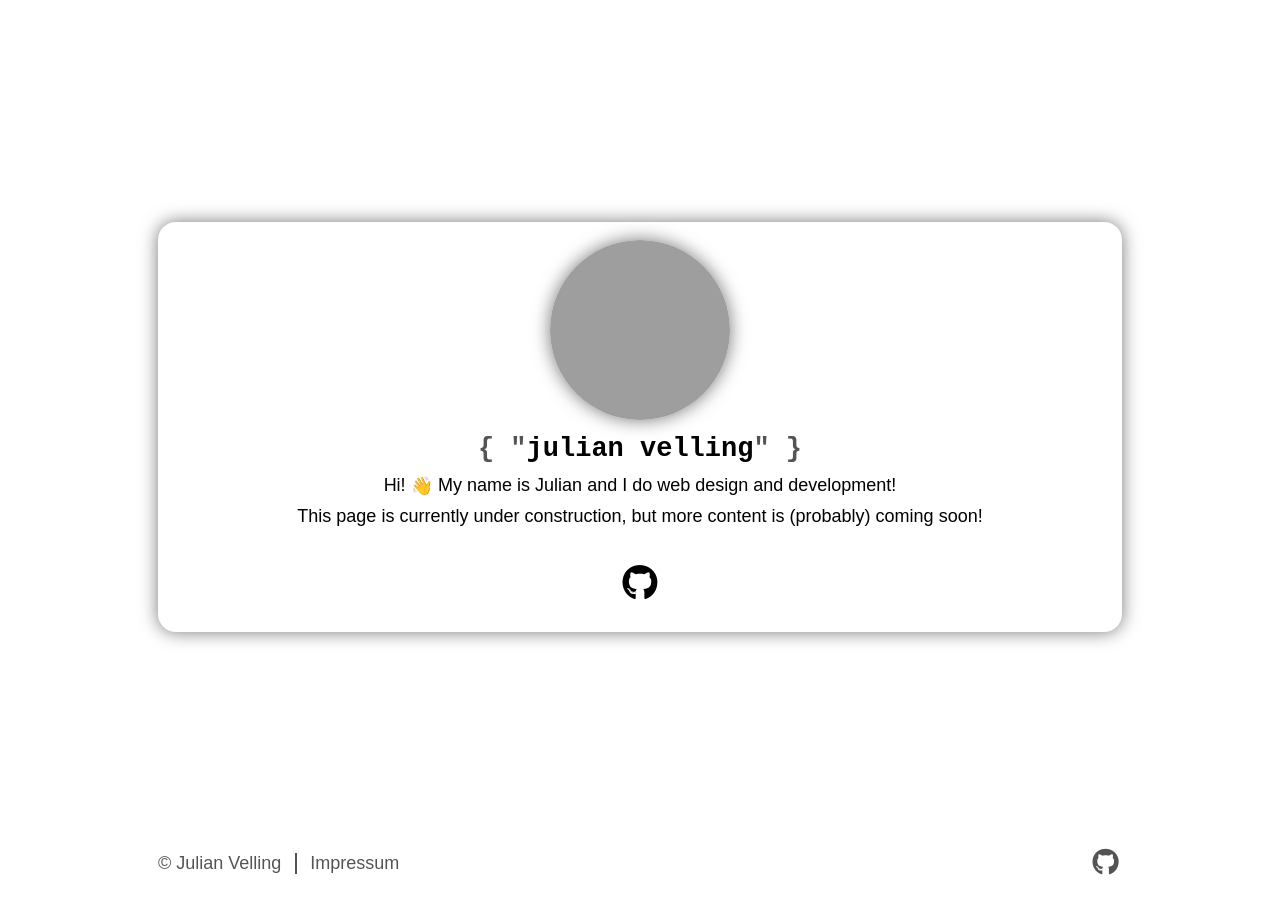
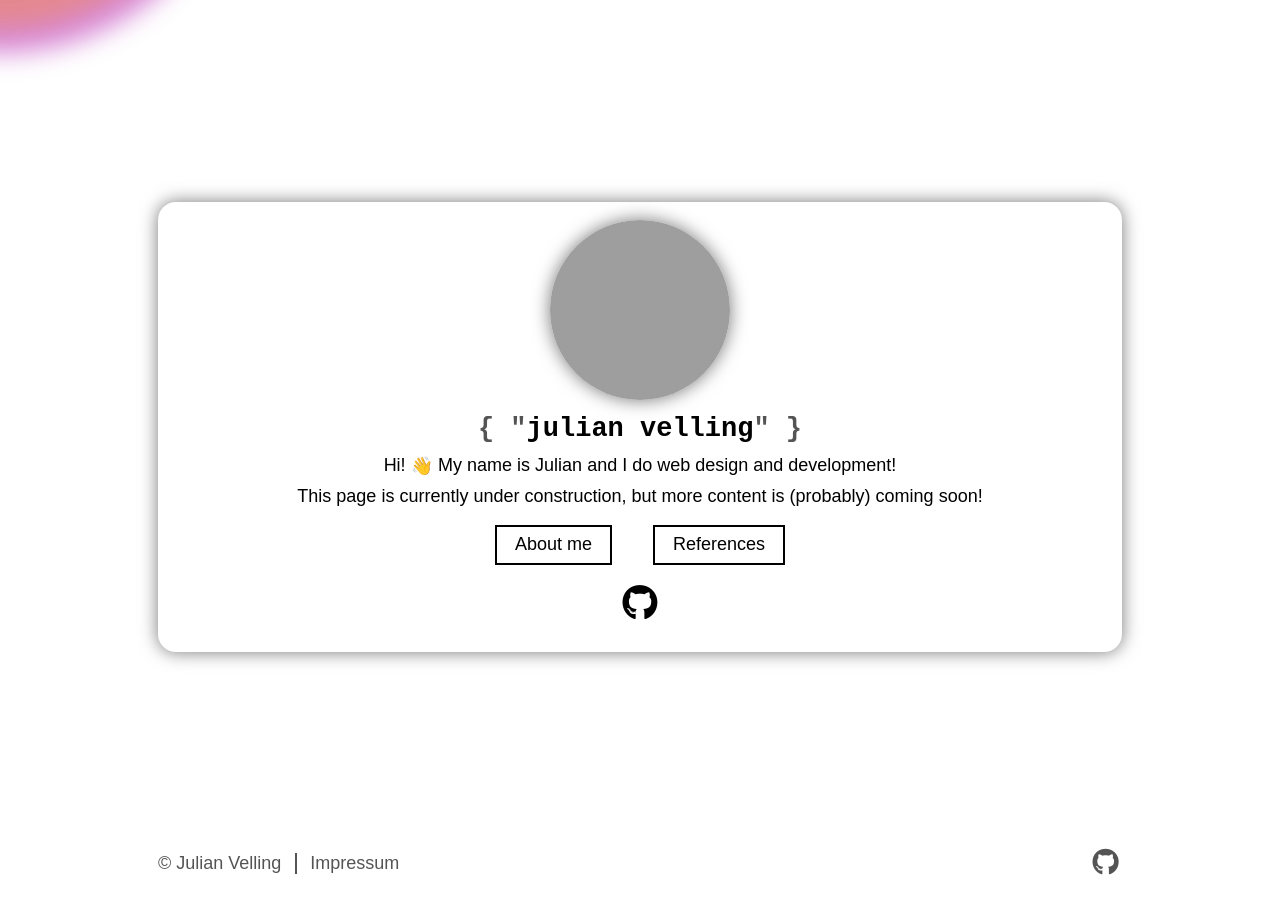
Before and after one commit to juve33/julianvelling.de, a Jekyll site: the page built from pages/index.md, in a window 1280 px wide. Built offline with Jekyll 4.4.1, drawn with Linux system fonts in a browser that asks for light colours; nearby versions of some CDN libraries; emoji names are drawn with the system emoji font; grey boxes are pictures that could not be loaded.

Commit message:
changed background

```diff
--- a/_includes/nav-menu.html
+++ b/_includes/nav-menu.html
@@ -1,4 +1,6 @@
 <nav>
     <ul>
+        <li><a href="{{ '/about-me' | relative_url }}">About me</a></li>
+        <li><a href="{{ '/references' | relative_url }}">References</a></li>
     </ul>
 </nav>
--- a/_layouts/base.html
+++ b/_layouts/base.html
@@ -9,7 +9,8 @@
 
     {%- include footer.html -%}
 
-    {%- include background.svg -%}
+    {%- include background-motion.svg -%}
+    {%- include background-nomotion.svg -%}
 
   </body>
 
--- a/assets/css/main.css
+++ b/assets/css/main.css
@@ -84,6 +84,20 @@ body>* {
     object-fit: cover;
 
     z-index: -1;
+}
+
+.motion {
+    display: none;
+}
+
+@media (min-width: 544px) and (prefers-reduced-motion: no-preference) {
+    .motion {
+        display: initial;
+	}
+
+    .no-motion {
+        display: none;
+	}
 }
 
 main {
```
Also changed, not shown: _includes/background-motion.svg (added), _includes/background-nomotion.svg (added), _includes/background.svg (deleted).
